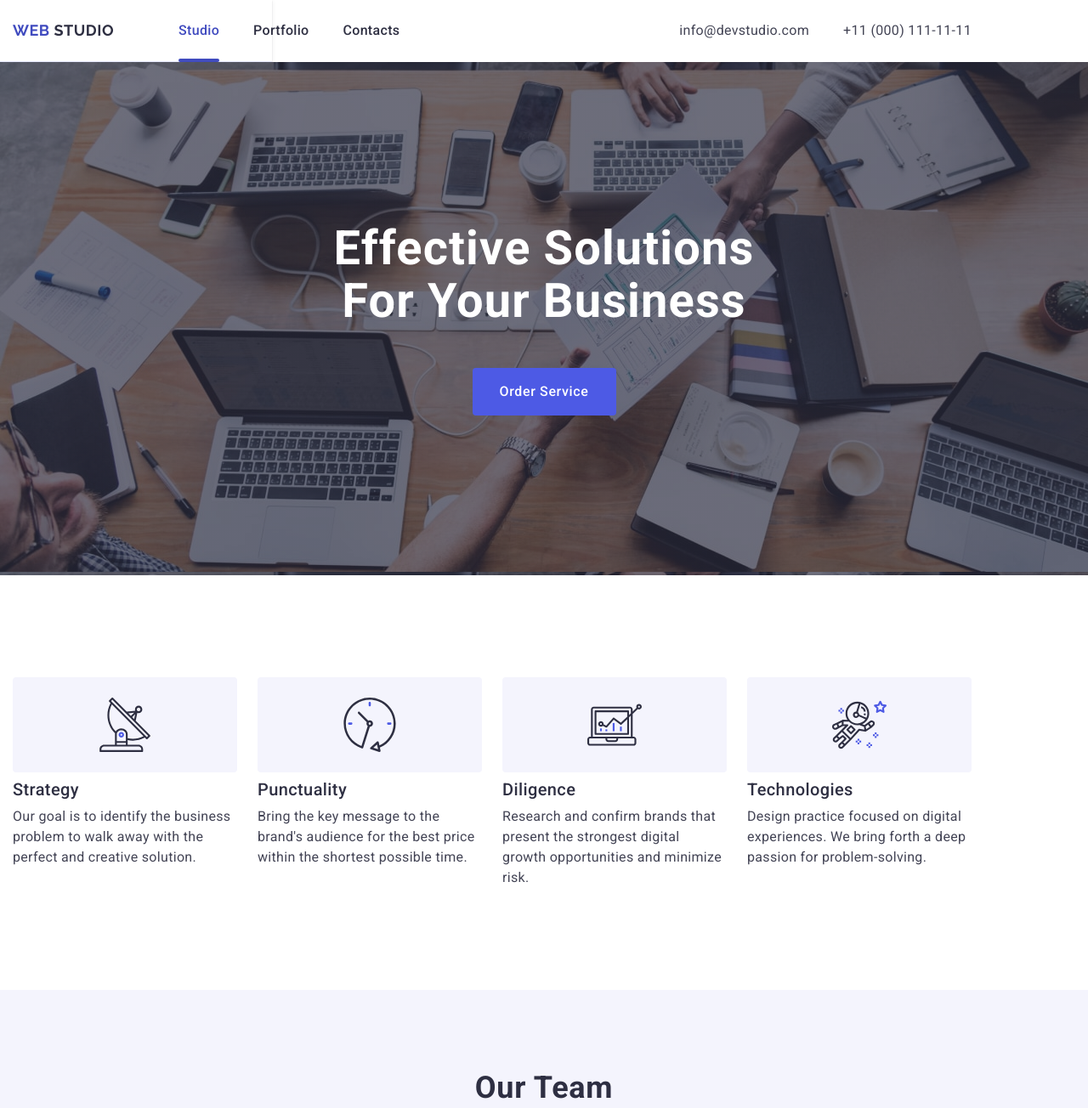
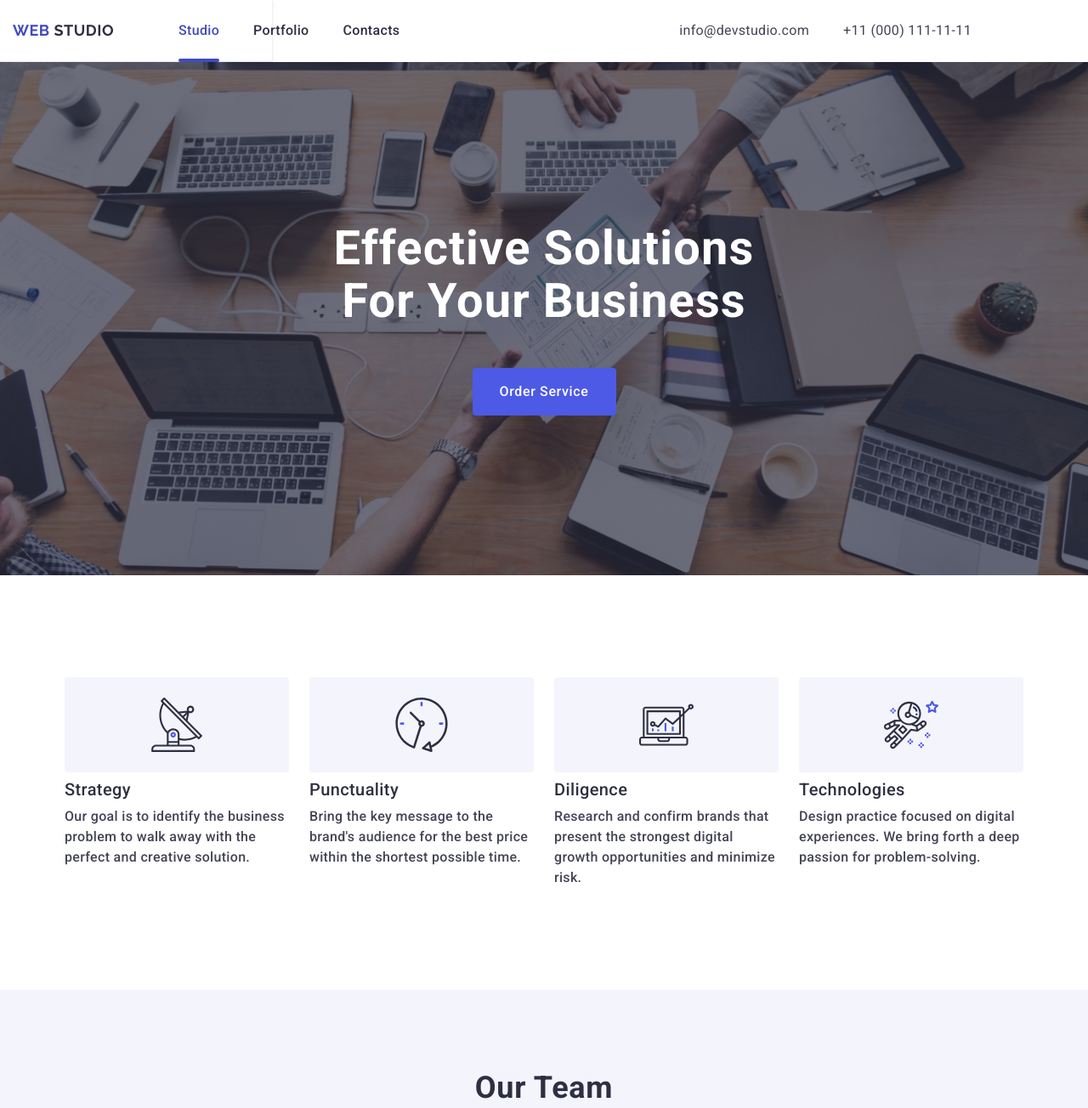
Before and after one commit to ChernyshovVadym/goit-markup-hw-06, a plain HTML site: page index.html in a window 1280 px wide. Shown: the top 1304 px of the page at 85% size. Drawn offline with nearby package versions, Linux system fonts and the light colour scheme.

Commit message:
add chenges

```diff
--- a/css/styles.css
+++ b/css/styles.css
@@ -255,7 +255,6 @@ button {
 
 @media screen and (min-width:768px) {
     .hero-section {
-        background: #2e2f42;
         padding: 112px 0;
         background-image: linear-gradient(rgba(46, 47, 66, 0.7), rgba(46, 47, 66, 0.7)), url(../images/hero-tablet-bg-min.jpg);
     }
@@ -379,7 +378,6 @@ button {
 .information {
     padding-top: 96px;
     padding-bottom: 96px;
-    max-width: 320px;
 }
 
 @media screen and (min-width:1158px) {
@@ -475,7 +473,7 @@ button {
     font-family: 'Roboto', sans-serif;
     font-size: 16px;
     font-style: normal;
-    font-weight: 400;
+    font-weight: 500;
     line-height: 24px;
     /* 150% */
     letter-spacing: 0.32px;
@@ -514,7 +512,7 @@ button {
 
 .specialists {
     display: flex;
-    gap: 72px;
+    gap: 64px 24px;
     flex-wrap: wrap;
 }
 
```
